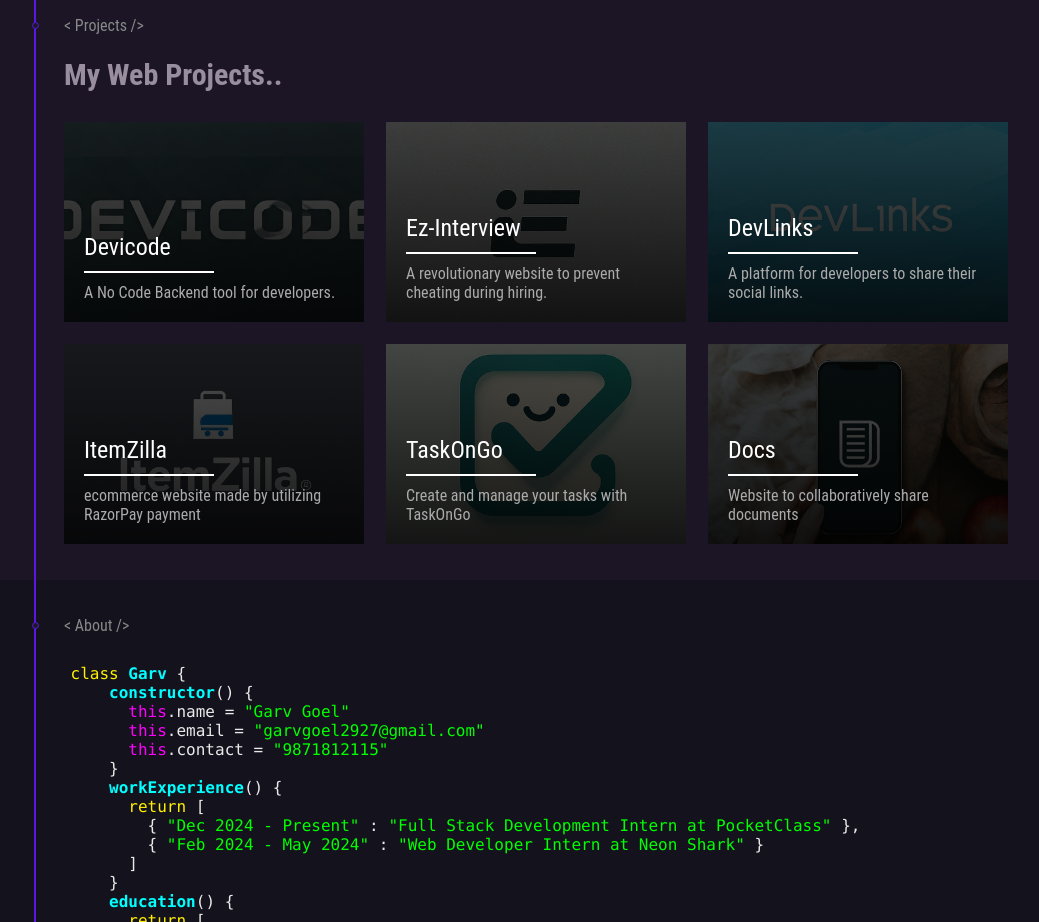
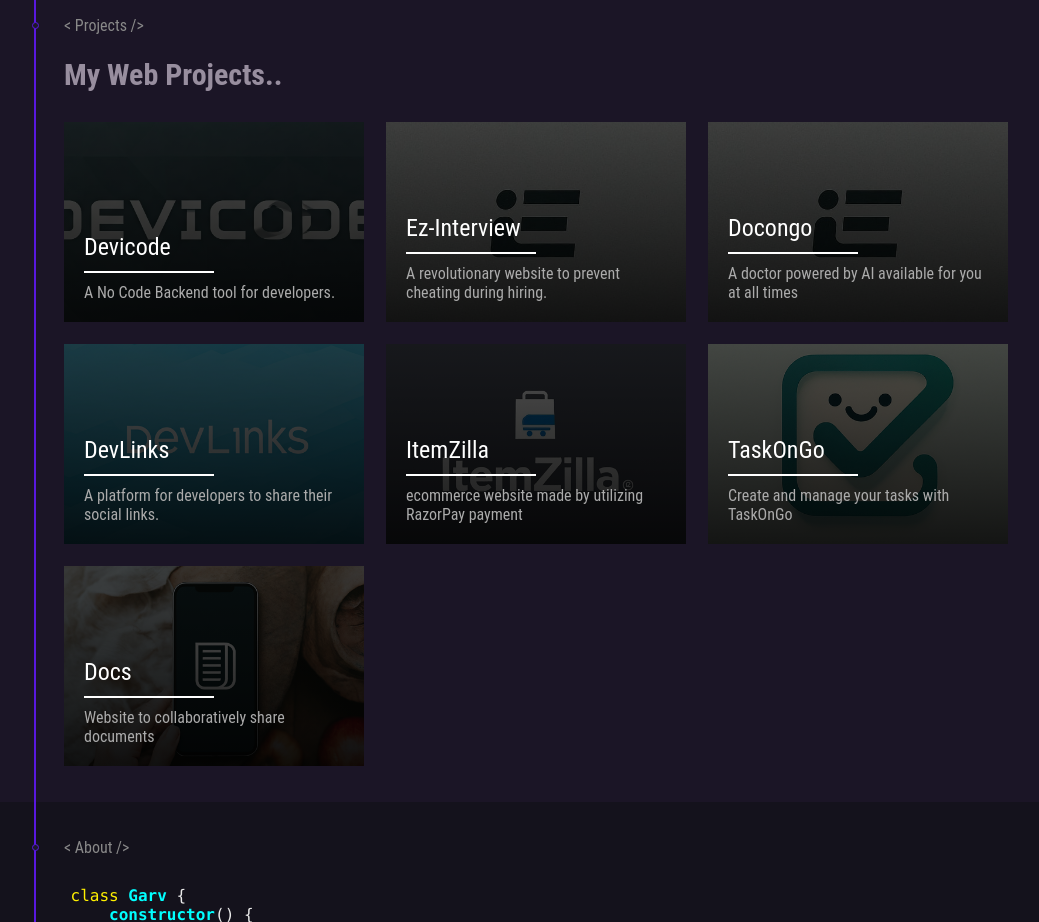
Before and after one commit to GarvGoel08/portfolio, a React (Create React App) app: page / in a window 1280 px wide. Shown: the part 820-1742 px from the top of the page, without its empty margins (194-1233 px from the left). Built offline with nearby package versions, Linux system fonts and the light colour scheme.

Commit message:
Update Projects.js

```diff
--- a/src/Components/Projects/Projects.js
+++ b/src/Components/Projects/Projects.js
@@ -15,6 +15,7 @@
         <div className="projectsList">
           <ProjectCard link="https://devicode.vercel.app/" title="Devicode" description="A No Code Backend tool for developers." image="/Images/Devicode.jpg"/>
           <ProjectCard link="https://ezinterview.vercel.app" title="Ez-Interview" description="A revolutionary website to prevent cheating during hiring." image="/Images/EzInerviewLogo.jpeg"/>
+          <ProjectCard link="https://docongoai.vercel.app/" title="Docongo" description="A doctor powered by AI available for you at all times" image="/Images/EzInerviewLogo.jpeg"/>
           <ProjectCard link="https://dev-links-one-rust.vercel.app" title="DevLinks" description="A platform for developers to share their social links." image="/Images/DevLinks.png"/>
           <ProjectCard link="https://item-zilla-frontend.vercel.app/" title="ItemZilla" description="ecommerce website made by utilizing RazorPay payment" image="/Images/ItemZilla.png"/>
           <ProjectCard link="https://taskongo.vercel.app/" title="TaskOnGo" description="Create and manage your tasks with TaskOnGo" image="/Images/TOG_Logo.png"/>
```
